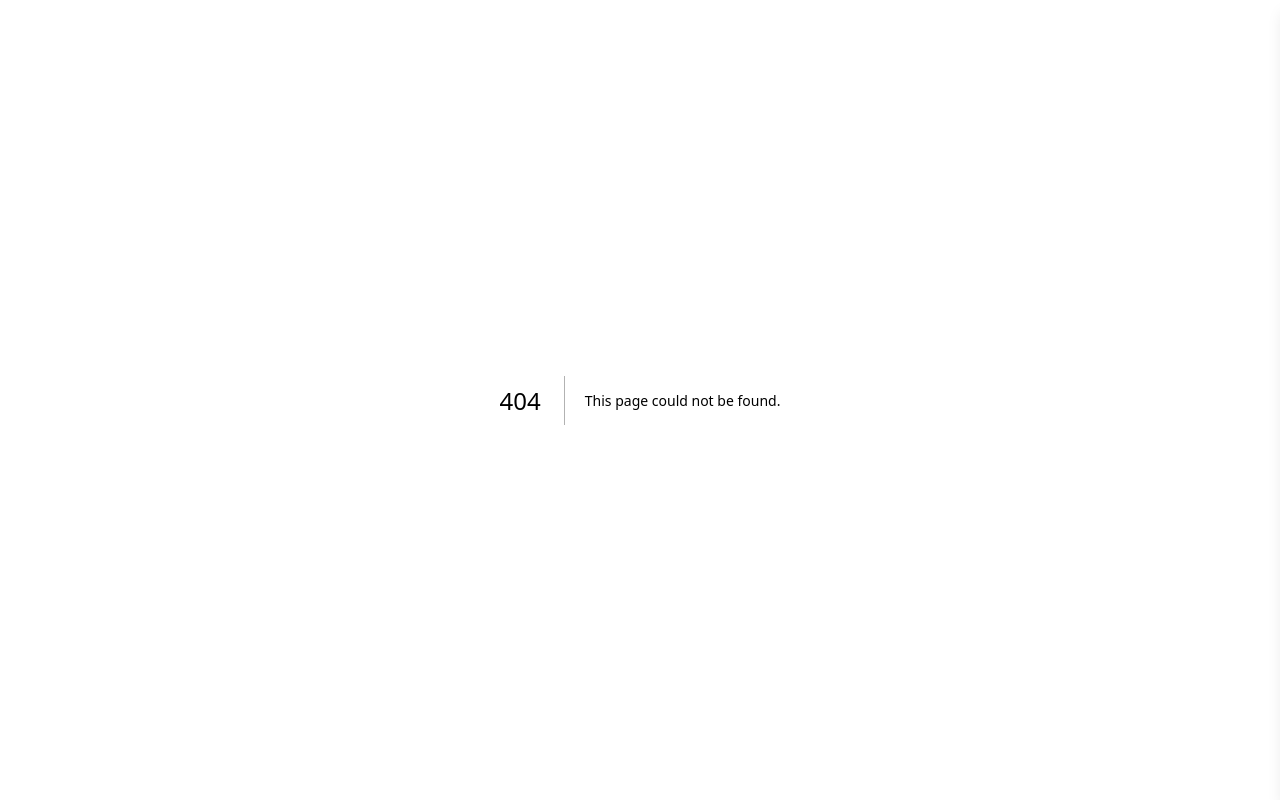
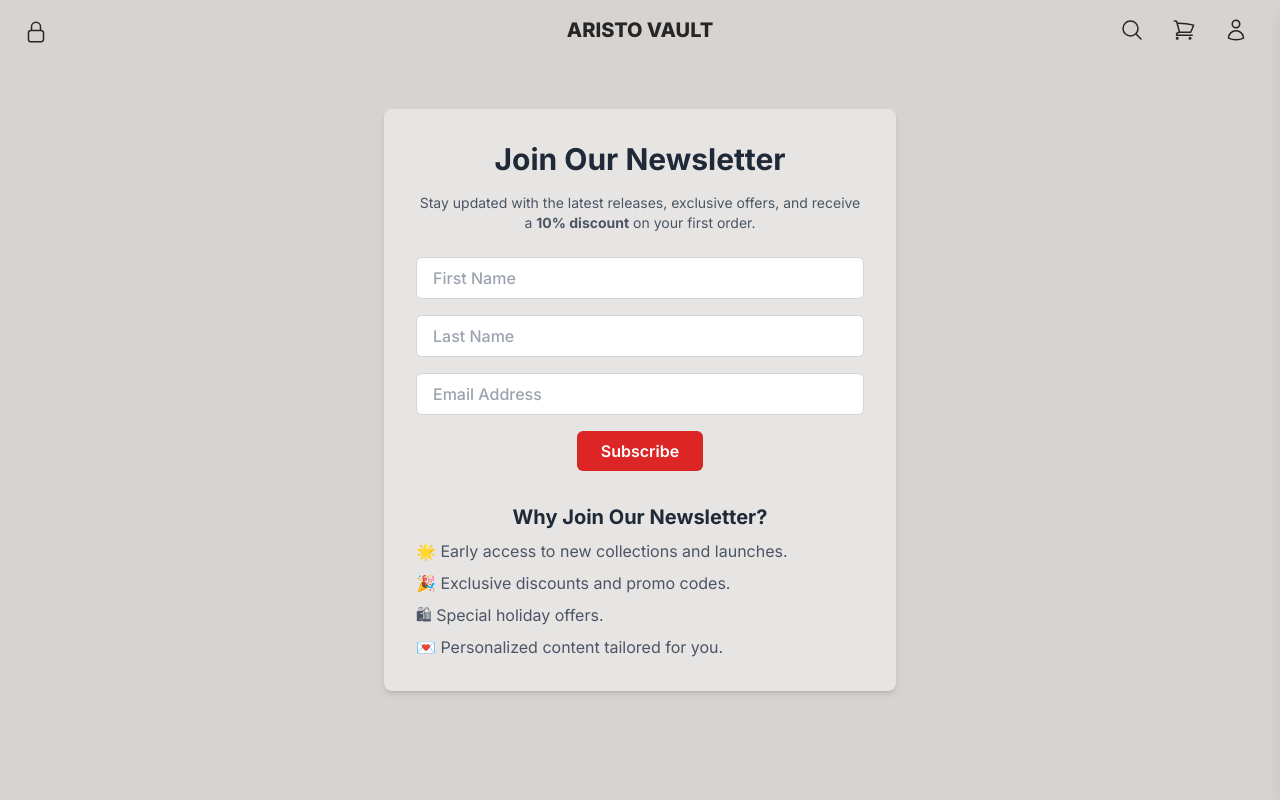
Before and after one commit to anhpls/aristovlt, a Next.js app: page /newsletter in a window 1280 px wide. Before the commit this address had no page. Shown: the top 800 px of the page. Built offline with nearby package versions, Linux system fonts and the light colour scheme.

Commit message:
newsletter

```diff
--- /dev/null
+++ b/app/newsletter/NewsletterClient.tsx
@@ -0,0 +1,123 @@
+"use client";
+
+import { useState } from "react";
+import { motion } from "framer-motion";
+
+const NewsletterPage = () => {
+  const [formData, setFormData] = useState({
+    firstName: "",
+    lastName: "",
+    email: "",
+  });
+  const [status, setStatus] = useState(""); // For success/error messages
+
+  const handleChange = (e: React.ChangeEvent<HTMLInputElement>) => {
+    setFormData({
+      ...formData,
+      [e.target.name]: e.target.value,
+    });
+  };
+
+  const handleSubmit = async (e: React.FormEvent) => {
+    e.preventDefault();
+    setStatus(""); // Clear previous status
+
+    try {
+      const res = await fetch("/api/subscribe", {
+        method: "POST",
+        headers: {
+          "Content-Type": "application/json",
+        },
+        body: JSON.stringify(formData), // Send form data to the API
+      });
+
+      if (res.ok) {
+        setStatus("success");
+        setFormData({ firstName: "", lastName: "", email: "" }); // Clear input fields
+      } else {
+        setStatus("error");
+      }
+    } catch (error) {
+      console.error("Error subscribing:", error);
+      setStatus("error");
+    }
+  };
+
+  return (
+    <div className="min-h-screen flex flex-col items-center justify-center p-6">
+      <motion.div
+        className="bg-stone-200 rounded-lg shadow-md p-8 w-full max-w-lg text-center"
+        initial={{ opacity: 0, y: -20 }}
+        animate={{ opacity: 1, y: 0 }}
+        transition={{ duration: 0.5 }}
+      >
+        <motion.h1 className="text-3xl font-bold text-gray-800 mb-4">
+          Join Our Newsletter
+        </motion.h1>
+        <p className="text-gray-600 text-sm mb-6">
+          Stay updated with the latest releases, exclusive offers, and receive a{" "}
+          <strong>10% discount</strong> on your first order.
+        </p>
+
+        <form onSubmit={handleSubmit} className="flex flex-col items-center">
+          <input
+            type="text"
+            name="firstName"
+            placeholder="First Name"
+            value={formData.firstName}
+            onChange={handleChange}
+            className="px-4 py-2 border border-gray-300 rounded-md w-full font-medium mb-4"
+            required
+          />
+          <input
+            type="text"
+            name="lastName"
+            placeholder="Last Name"
+            value={formData.lastName}
+            onChange={handleChange}
+            className="px-4 py-2 border border-gray-300 rounded-md w-full font-medium mb-4"
+            required
+          />
+          <input
+            type="email"
+            name="email"
+            placeholder="Email Address"
+            value={formData.email}
+            onChange={handleChange}
+            className="px-4 py-2 border border-gray-300 rounded-md w-full font-medium mb-4"
+            required
+          />
+          <motion.button
+            type="submit"
+            className="bg-red-600 text-white px-6 py-2 rounded-md hover:bg-red-700 transition duration-300 font-semibold"
+            whileHover={{ scale: 1.05 }}
+            whileTap={{ scale: 0.95 }}
+          >
+            Subscribe
+          </motion.button>
+        </form>
+
+        {status === "success" && (
+          <p className="text-green-600 mt-4">Thank you for subscribing!</p>
+        )}
+        {status === "error" && (
+          <p className="text-red-600 mt-4">Something went wrong. Try again.</p>
+        )}
+
+        <div className="mt-8">
+          <h2 className="text-xl font-bold text-gray-800 mb-2 ">
+            Why Join Our Newsletter?
+          </h2>
+          <ul className="text-left text-gray-600 space-y-2 ">
+            <li>🌟 Early access to new collections and launches.</li>
+            <li>🎉 Exclusive discounts and promo codes.</li>
+            <li>🛍 Special holiday offers.</li>
+            <li>💌 Personalized content tailored for you.</li>
+          </ul>
+        </div>
+      </motion.div>
+    </div>
+  );
+};
+
+export default NewsletterPage;
--- /dev/null
+++ b/app/newsletter/page.tsx
@@ -0,0 +1,25 @@
+import { Metadata } from "next";
+import HeaderWithNavBar from "@/components/HeaderWithNavBar.tsx";
+import NewsletterPage from "./NewsletterClient";
+import { Footer } from "@/components/Footer";
+
+export const metadata: Metadata = {
+  title: "Newsletter - ARISTO VAULT",
+  description: "Join the AristoVLT newsletter to gain exclusive access",
+};
+
+export default function HomePage() {
+  return (
+    <>
+      <div className="min-h-screen bg-stone-300 flex flex-col">
+        <HeaderWithNavBar />
+
+        <main className="flex-1">
+          <NewsletterPage />
+        </main>
+
+        <Footer />
+      </div>
+    </>
+  );
+}
--- a/components/AnnouncementBanner/index.tsx
+++ b/components/AnnouncementBanner/index.tsx
@@ -25,7 +25,7 @@ const AnnouncementBanner = () => {
 
   return (
     <motion.div
-      className="fixed bottom-4 right-4 bg-stone-800 text-white py-3 px-4 rounded-lg shadow-lg z-50"
+      className="fixed bottom-4 lg:right-4 bg-stone-800 text-white py-3 px-4 rounded-lg shadow-lg z-50"
       initial={{ x: 100, opacity: 0 }}
       animate={{ x: 0, opacity: 1 }}
       exit={{ x: 100, opacity: 0 }}
--- a/components/NavBar/index.tsx
+++ b/components/NavBar/index.tsx
@@ -4,7 +4,7 @@ import { motion } from "framer-motion";
 import Link from "next/link";
 import { LockClosedIcon, LockOpenIcon } from "@heroicons/react/24/outline";
 import { usePathname } from "next/navigation";
-import { useState } from "react";
+import { useEffect, useRef, useState } from "react";
 
 const NavBar = ({
   isOpen,
@@ -48,15 +48,44 @@ const NavBar = ({
   const switchColor = pathname === "/home" ? "text-white" : "text-neutral-800";
   const [vaultOpen, setVaultOpen] = useState(false);
 
+  const [isVisible, setIsVisible] = useState(true);
+  const lastScrollY = useRef(0);
+
+  useEffect(() => {
+    const handleScroll = () => {
+      if (window.scrollY > lastScrollY.current) {
+        setIsVisible(false);
+      } else {
+        setIsVisible(true);
+      }
+      lastScrollY.current = window.scrollY;
+    };
+
+    window.addEventListener("scroll", handleScroll);
+
+    return () => {
+      window.removeEventListener("scroll", handleScroll);
+    };
+  }, []);
+
   return (
     <>
       {/* Lock Menu Icon */}
       <motion.button
         onClick={toggleMenu}
-        className={`absolute top-5 left-6 z-50 ${switchColor}`}
+        className={`fixed top-5 left-6 z-50 ${switchColor}`}
         aria-label={isOpen ? "Close menu" : "Open menu"}
         whileHover={{ scale: 1.1 }}
         whileTap={{ scale: 0.9 }}
+        animate={{
+          opacity: isVisible || isOpen ? 1 : 0,
+          y: isVisible || isOpen ? 0 : -20,
+        }}
+        transition={{
+          type: "spring",
+          stiffness: 300,
+          damping: 30,
+        }}
       >
         <motion.div
           variants={iconVariants}
@@ -143,7 +172,7 @@ const NavBar = ({
             // { href: "/collections", label: "VAULTS" },
             { href: "/about", label: "ABOUT" },
             { href: "/contact", label: "CONTACT" },
-            { href: "/club", label: "MEMBERS" },
+            { href: "/aristocracy", label: "THE ARISTOCRACY" },
           ].map((link) => (
             <motion.div
               key={link.href}
@@ -170,6 +199,7 @@ const NavBar = ({
             { href: "/policy/sales", label: "REFUND + SHIPPING POLICY" },
             { href: "/policy/FAQ", label: "FAQ" },
             { href: "/policy/trackorder", label: "TRACK YOUR ORDER" },
+            { href: "/newsletter", label: "NEWSLETTER" },
           ].map((link) => (
             <motion.div
               key={link.href}
--- a/pages/api/subscribe.js
+++ b/pages/api/subscribe.js
@@ -2,8 +2,9 @@ import fetch from "node-fetch";
 
 export default async function handler(req, res) {
   if (req.method === "POST") {
-    const { email } = req.body;
+    const { firstName, lastName, email } = req.body;
 
+    // Validate email
     if (!email) {
       return res.status(400).json({ error: "Email is required." });
     }
@@ -11,17 +12,24 @@ export default async function handler(req, res) {
     try {
       const url = "https://api.sendgrid.com/v3/marketing/contacts";
 
+      // Construct contact object
+      const contact = { email };
+
+      // Include firstName and lastName if provided
+      if (firstName) contact.first_name = firstName;
+      if (lastName) contact.last_name = lastName;
+
       // Contact payload
       const data = {
-        list_ids: ["9471721b-044a-42ab-be67-ad5c8bfb56b2"],
-        contacts: [{ email }],
+        list_ids: ["9471721b-044a-42ab-be67-ad5c8bfb56b2"], // Replace with your SendGrid list ID
+        contacts: [contact],
       };
 
       // SendGrid API request
       const response = await fetch(url, {
         method: "PUT",
         headers: {
-          Authorization: `Bearer ${process.env.SENDGRID_API_KEY}`,
+          Authorization: `Bearer ${process.env.SENDGRID_API_KEY}`, // Ensure this environment variable is set
           "Content-Type": "application/json",
         },
         body: JSON.stringify(data),
```
Also changed, not shown: app/aristocracy/Ambassadors.tsx (renamed from app/club/Ambassadors.tsx), app/aristocracy/page.tsx (renamed from app/club/page.tsx).
